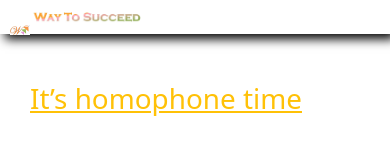
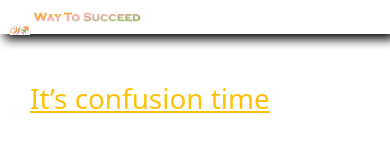
Before and after one commit to waytosucceed/G2C45_AC3_ENG, a plain HTML site: page homophone.html in a window 390 px wide. Shown: the top 165 px of the page. Drawn offline with nearby package versions, Linux system fonts and the light colour scheme.

Commit message:
Update homophone.html

```diff
--- a/homophone.html
+++ b/homophone.html
@@ -78,7 +78,7 @@
         <span><img src="header.png" width="30%" height="auto" class="img-responsive"></span>
     </div>
     <div class="container-fluid mt-5" style="font-size: 30px;">
-        <h1 class="text-warning fw-5"><u>        <h1 class="text-warning fw-5"><u>It’s homophone time</u></h1>
+        <h1 class="text-warning fw-5"><u>        <h1 class="text-warning fw-5"><u>It’s confusion time</u></h1>
     </u></h1>
         <br>
         <div class="row">
```
